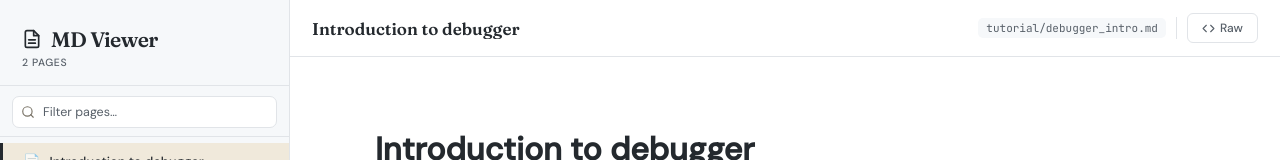
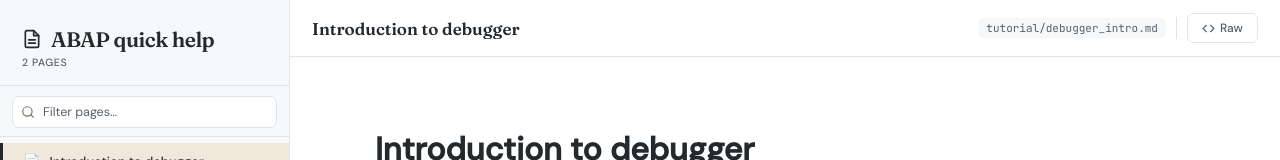
Before and after one commit to KonsKypr-14/ABAP_Helper, a plain HTML site: page index.html in a window 1280 px wide. Shown: the top 160 px of the page. Drawn offline with Linux system fonts and the light colour scheme.

Commit message:
Update index.html

```diff
--- a/index.html
+++ b/index.html
@@ -407,7 +407,7 @@
         <line x1="16" y1="13" x2="8" y2="13"/>
         <line x1="16" y1="17" x2="8" y2="17"/>
       </svg>
-      MD Viewer
+      ABAP quick help
     </div>
     <div class="subtitle" id="sidebar-subtitle">0 pages</div>
   </div>
```
